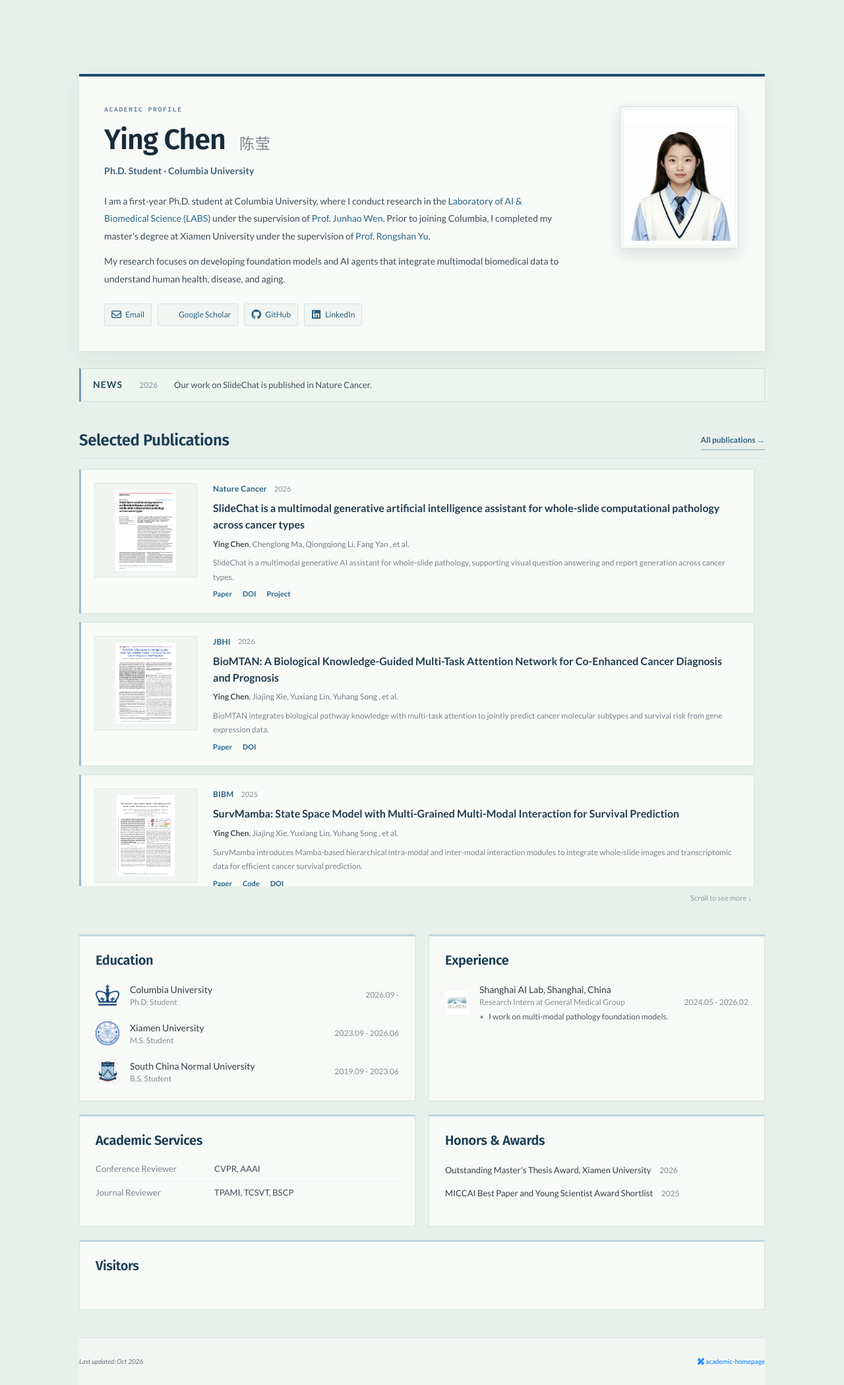
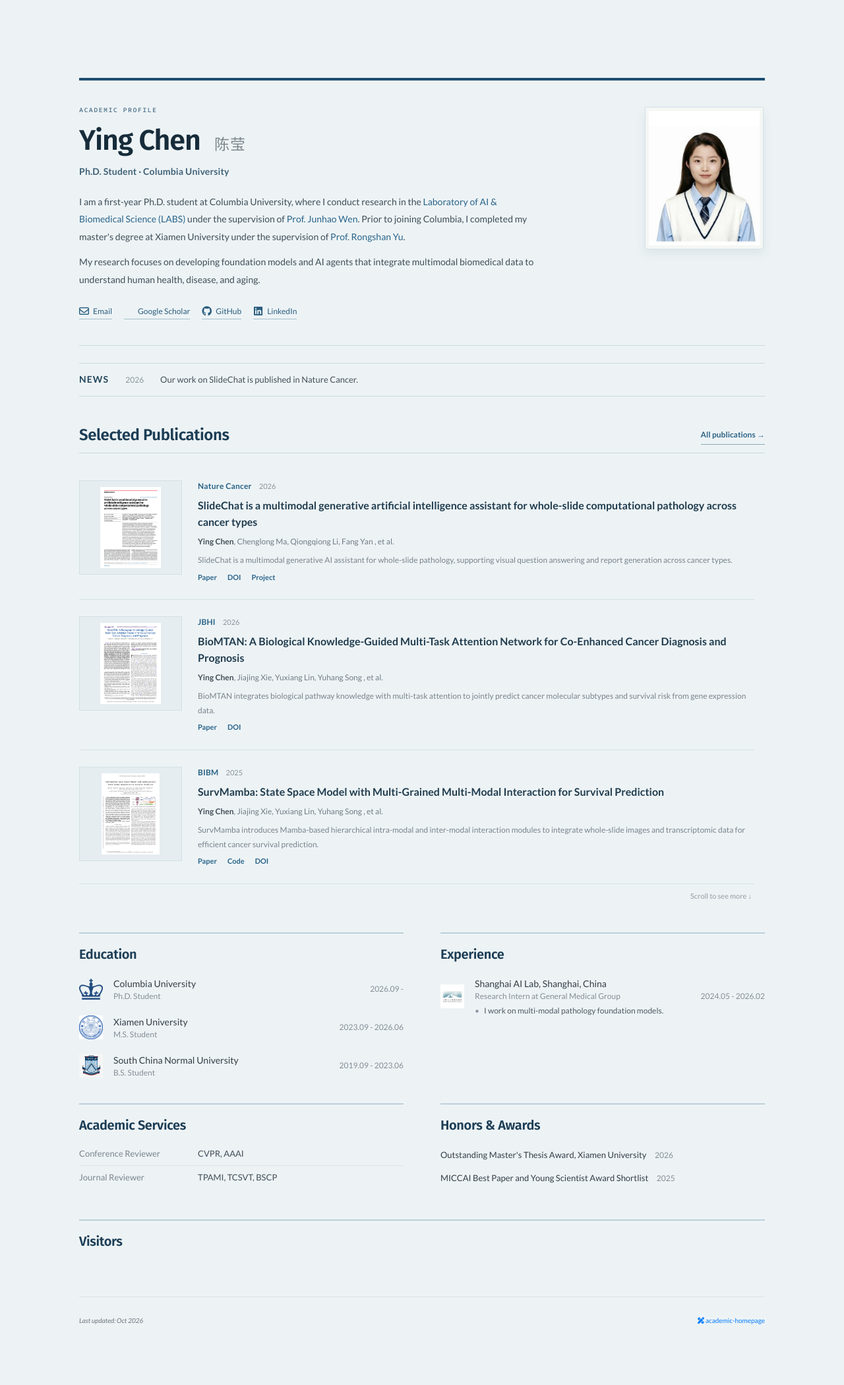
Before and after one commit to CYing18/CYing18.github.io, a Jekyll site: the page built from index.html, in a window 1280 px wide. Shown: the whole page at 66% size. Built offline with Jekyll 4.4.1, drawn with Linux system fonts in a browser that asks for light colours; nearby versions of some CDN libraries; a style sheet for code colours, icons or effects is not loaded; after the commit the page ends 2037 px from its top, so only the background shows below that.

Commit message:
Simplify homepage into an editorial academic layout

```diff
--- a/assets/css/global.css
+++ b/assets/css/global.css
@@ -557,7 +557,7 @@ div.lazy {
 
 /* Academic visual refinements */
 .homepage {
-    background: #e8f0eb;
+    background: #edf3f5;
 }
 
 .homepage-container {
@@ -566,11 +566,10 @@ div.lazy {
 
 .home-hero {
     position: relative;
-    margin-top: 32px;
-    padding: 42px 38px 38px;
+    margin-top: 38px;
+    padding: 37px 0 39px;
     border-top: 4px solid #1d4e70;
-    background: #f7faf6;
-    box-shadow: 0 10px 30px rgba(31, 53, 70, 0.06);
+    border-bottom: 1px solid #cbd9e0;
 }
 
 .home-hero-copy::before {
@@ -605,37 +604,34 @@ div.lazy {
     padding: 5px;
     border: 1px solid #d5e0e7;
     border-radius: 3px;
-    background: #f5f9f4;
-    box-shadow: 0 8px 22px rgba(24, 54, 75, 0.12);
+    background: #f5f7f5;
+    box-shadow: 0 6px 16px rgba(24, 54, 75, 0.08);
 }
 
 .home-social {
-    gap: 9px;
+    gap: 18px;
 }
 
 .home-social a {
-    padding: 7px 10px;
-    border: 1px solid #d8e2e7;
-    border-radius: 2px;
-    background: #f1f6f2;
+    padding: 2px 0;
+    border-bottom: 1px solid #a6bfcd;
+    border-radius: 0;
     color: #285c7e;
-    transition: border-color 160ms ease, background-color 160ms ease, transform 160ms ease;
+    transition: border-color 160ms ease, color 160ms ease;
 }
 
 .home-social a:hover {
-    border-color: #7f9eb1;
-    background: #e4f0eb;
+    border-color: #285c7e;
     color: #173f5c;
     text-decoration: none;
-    transform: translateY(-1px);
 }
 
 .home-news {
     margin: 26px 0 0;
-    padding: 15px 18px;
-    border: 1px solid #cfdfd5;
-    border-left: 3px solid #7599ae;
-    background: #eef5ef;
+    padding: 15px 0;
+    border-top: 1px solid #cbd9e0;
+    border-bottom: 1px solid #cbd9e0;
+    border-left: 0;
 }
 
 .home-news h2 {
@@ -651,7 +647,7 @@ div.lazy {
 .home-section-heading {
     margin-bottom: 16px;
     padding-bottom: 12px;
-    border-bottom: 1px solid #d9e3e8;
+    border-bottom: 1px solid #cbd9e0;
 }
 
 .home-section-heading h2,
@@ -674,23 +670,22 @@ div.lazy {
 
 .home-publication {
     gap: 24px;
-    margin-bottom: 13px;
-    padding: 20px;
-    border: 1px solid #d8e4dc;
-    border-left: 3px solid #9eb8c7;
-    background: #f8fbf7;
-    box-shadow: 0 3px 12px rgba(40, 65, 81, 0.035);
-    transition: border-color 160ms ease, box-shadow 160ms ease;
+    margin: 0;
+    padding: 25px 0;
+    border: 0;
+    border-bottom: 1px solid #d5e0e5;
+    background: transparent;
+    box-shadow: none;
+    transition: background-color 160ms ease;
 }
 
 .home-publication:hover {
-    border-left-color: #346d91;
-    box-shadow: 0 7px 19px rgba(40, 65, 81, 0.09);
+    background: rgba(255, 255, 255, 0.22);
 }
 
 .home-publication-cover {
-    border: 1px solid #dfe8e1;
-    background: #f0f5f1;
+    border: 1px solid #d3dfe5;
+    background: #e5edf1;
 }
 
 .home-publication-meta span {
@@ -710,15 +705,15 @@ div.lazy {
 .home-profile-sections {
     display: grid;
     grid-template-columns: repeat(2, minmax(0, 1fr));
-    gap: 20px;
+    gap: 37px 56px;
     margin-top: 46px;
 }
 
 .home-profile-sections > section {
-    padding: 24px;
-    border: 1px solid #d8e4dc;
-    border-top: 3px solid #c3d5df;
-    background: #f7faf6;
+    padding: 19px 0 0;
+    border: 0;
+    border-top: 2px solid #bdcfda;
+    background: transparent;
 }
 
 .home-profile-sections > .home-visitors {
@@ -737,7 +732,7 @@ div.lazy {
 
 .home-services p {
     padding-bottom: 8px;
-    border-bottom: 1px solid #eef2f4;
+    border-bottom: 1px solid #dce5e9;
 }
 
 .home-services p:last-child {
@@ -748,7 +743,7 @@ div.lazy {
     max-width: 1040px;
     margin-top: 42px !important;
     border-color: #d9e3e8 !important;
-    background: #f1f6f2 !important;
+    background: transparent !important;
 }
 
 @media (max-width: 767.98px) {
@@ -795,8 +790,8 @@ div.lazy {
     .home-hero {
         grid-template-columns: minmax(0, 1fr) 84px;
         gap: 18px;
-        margin-top: 20px;
-        padding: 27px 22px 25px;
+        margin-top: 24px;
+        padding: 27px 0 25px;
     }
 
     .home-hero-copy {
@@ -851,7 +846,7 @@ div.lazy {
 
     .home-social a {
         gap: 4px;
-        padding: 5px 7px;
+        padding: 2px 0;
         font-size: 10px;
     }
 
@@ -863,7 +858,7 @@ div.lazy {
     .home-news {
         gap: 16px;
         margin-top: 20px;
-        padding: 11px 12px;
+        padding: 11px 0;
         font-size: 11px;
     }
 
@@ -893,8 +888,8 @@ div.lazy {
 
     .home-publication {
         grid-template-columns: 1fr;
-        margin-bottom: 10px;
-        padding: 18px;
+        margin-bottom: 0;
+        padding: 21px 0;
     }
 
     .home-publication-cover {
@@ -921,7 +916,7 @@ div.lazy {
     }
 
     .home-profile-sections > section {
-        padding: 20px 18px;
+        padding: 17px 0 0;
     }
 
     .home-profile-sections > .home-visitors {
```
